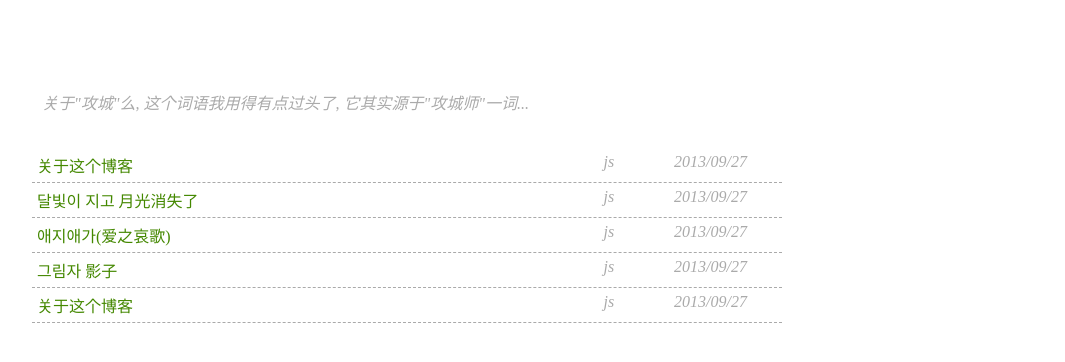
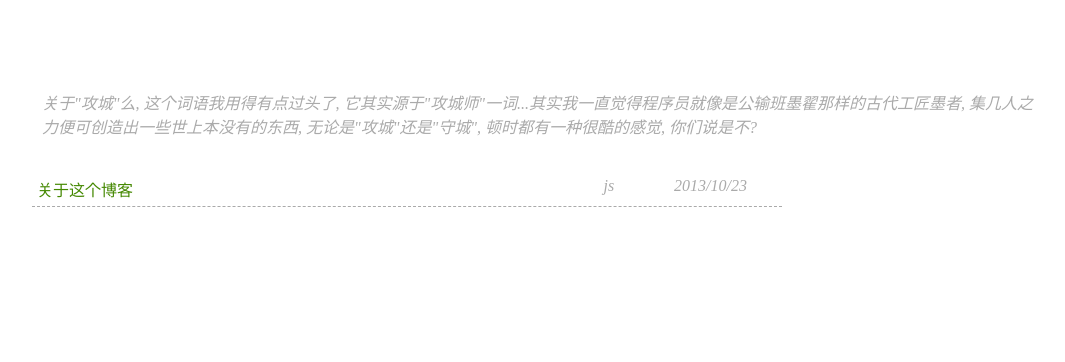
Before and after one commit to jsckdao/jsckdao.github.io, a Jekyll site: the page built from writting/craftsmen/index.html, in a window 1280 px wide. Shown: the top 362 px of the page, without its empty margins (96-1161 px from the left). Built offline with Jekyll 4.4.1, drawn with Linux system fonts in a browser that asks for light colours; Markdown is read by kramdown in place of the engine named in the settings.

Commit message:
写了一篇小文

```diff
--- a/nosupport.html
+++ b/nosupport.html
@@ -5,6 +5,8 @@
 <title>Insert title here</title>
 </head>
 <body>
+	<div style="">
+	</div>
 	<h1>你竟然敢用Ie6?</h1>
 </body>
 </html>
--- a/writting/craftsmen/index.html
+++ b/writting/craftsmen/index.html
@@ -1,23 +1,11 @@
 ---
 layout: writting
 title: 攻城简册
-something: 关于"攻城"么, 这个词语我用得有点过头了, 它其实源于"攻城师"一词...
+something: 关于"攻城"么, 这个词语我用得有点过头了, 它其实源于"攻城师"一词...其实我一直觉得程序员就像是公输班墨翟那样的古代工匠墨者, 集几人之力便可创造出一些世上本没有的东西, 无论是"攻城"还是"守城", 顿时都有一种很酷的感觉, 你们说是不?
 ---
 <ul id="writting-list" class="blog-list">
 　　 <li>
-        <a href="about-this-blog.html" data-date="2013/09/27" data-tag="js">关于这个博客</a>
-    </li>
-    <li>
-        <a href="about-this-blog.html" data-date="2013/09/27" data-tag="js">달빛이 지고 月光消失了</a>
-    </li>
-    <li>
-        <a href="about-this-blog.html" data-date="2013/09/27" data-tag="js">애지애가(爱之哀歌)</a>
-    </li>
-    <li>
-        <a href="about-this-blog.html" data-date="2013/09/27" data-tag="js">그림자 影子</a>
-    </li>
-    <li>
-        <a href="about-this-blog.html" data-date="2013/09/27" data-tag="js">关于这个博客</a>
+        <a href="about-this-blog.html" data-date="2013/10/23" data-tag="js">关于这个博客</a>
     </li>
 </ul>
 
```
Also changed, not shown: writting/ronin/index.html (+10 -10 lines), writting/ronin/the-first.html (added, +42 -0 lines).
